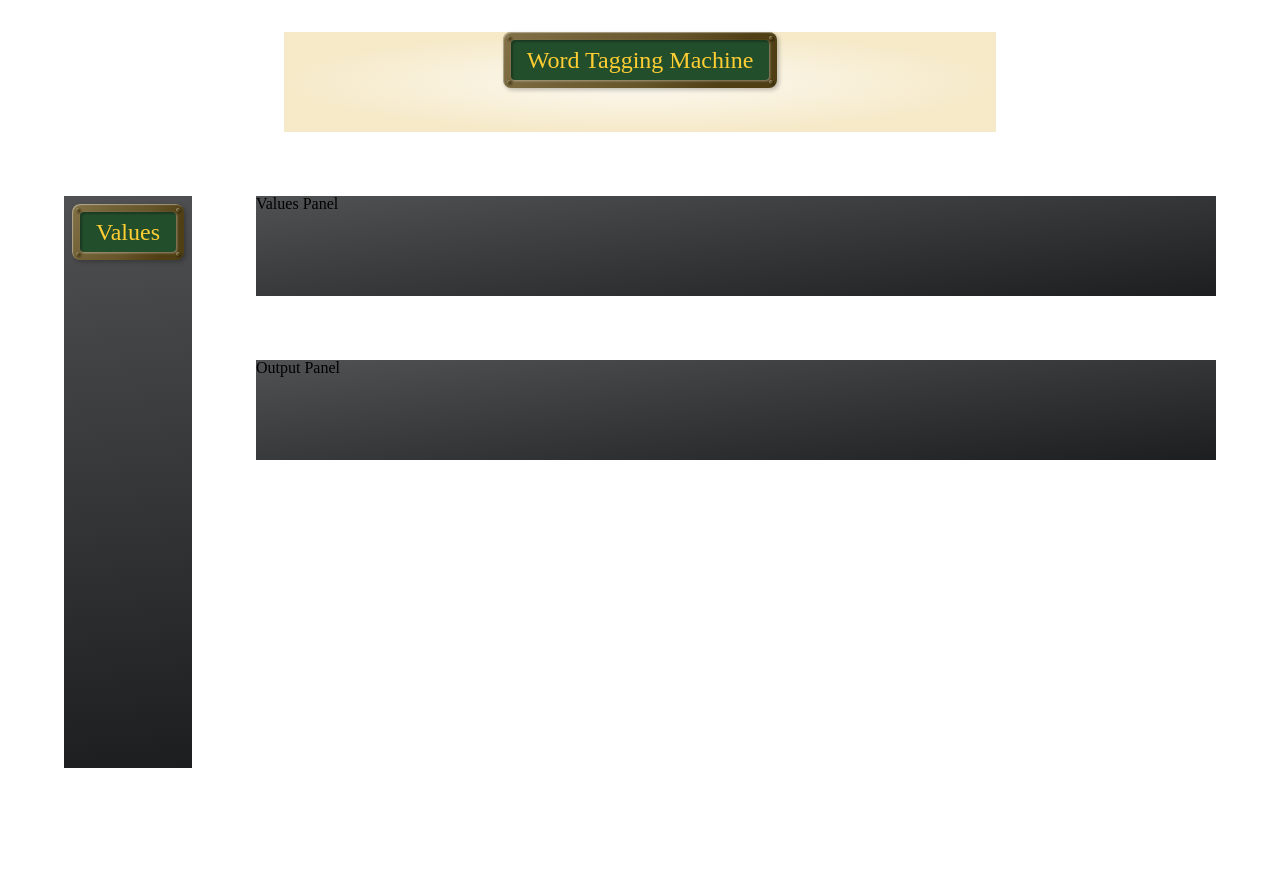
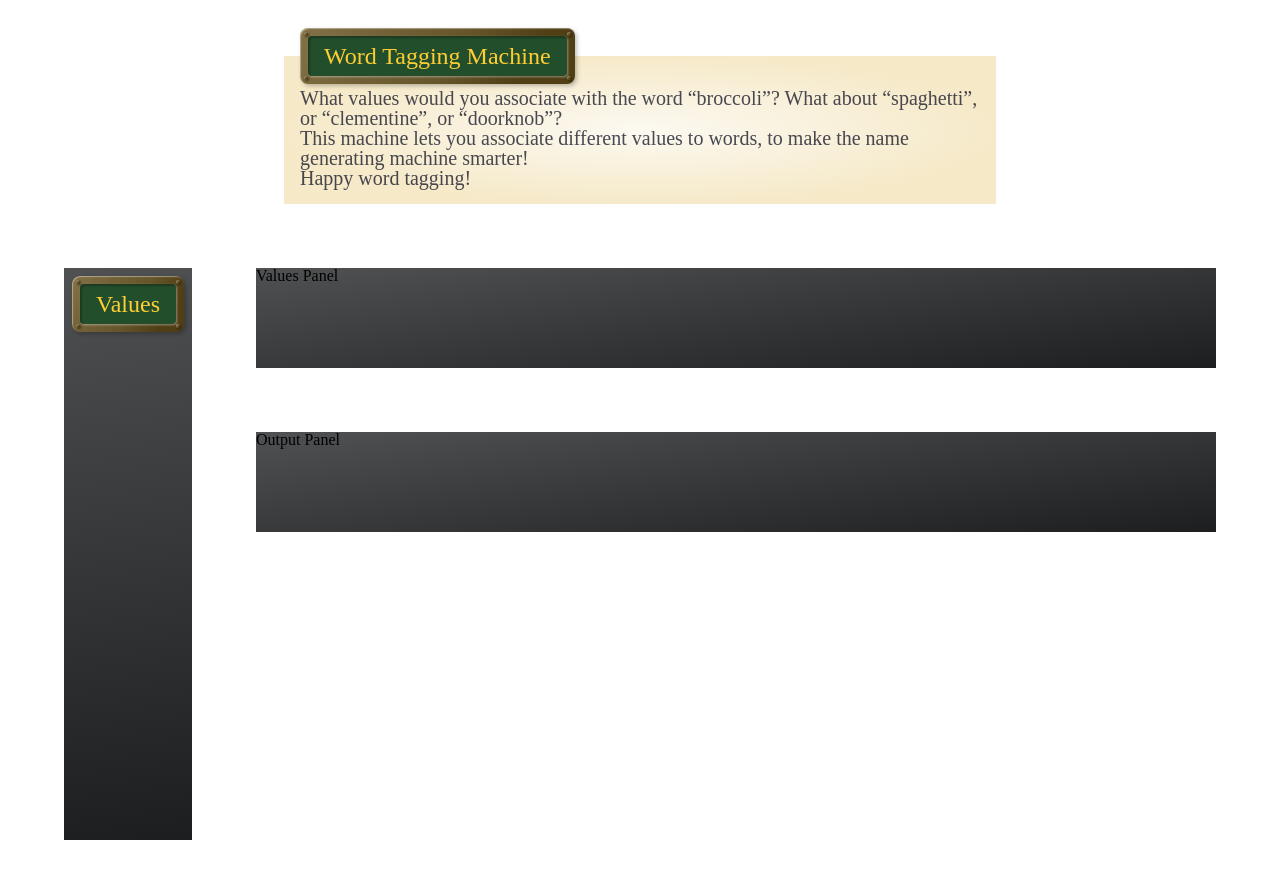
Before and after one commit to JCLaHoot/name-generator, a React (Create React App) app: page / in a window 1280 px wide. Shown: the top 878 px of the page. Before the commit the page ends 800 px from the top, so only its background shows below. Built offline with nearby package versions, Linux system fonts and the light colour scheme; no server answers; the database is empty.

Commit message:
some minor styling of the intro pannel

```diff
--- a/src/App.css
+++ b/src/App.css
@@ -114,6 +114,7 @@ table {
   --brass-04: #9F801C;
   --brass-05: #644F19;
 
+  --blotted-ink: rgba(28, 29, 44, 0.8);
 
 
 }
@@ -186,7 +187,6 @@ h2 {
 
 
 .intro-panel{
-  height: 100px;
   width: 100%;
 }
 
@@ -213,7 +213,7 @@ h2 {
 @media (min-width: 0) {
 
   .App{
-    margin: 32px 0;
+    margin: 56px 0;
   }
 
   .values-list {
@@ -269,7 +269,7 @@ h2 {
 
 @media (min-width: 768px) {
   .App{
-    margin: 32px 40px;
+    margin: 56px 40px;
     gap: 64px;
   }
 
@@ -289,7 +289,7 @@ h2 {
 
 @media (min-width: 1024px) {
   .App{
-    margin: 32px 64px;
+    margin: 56px 64px;
   }
 
   .machine {
@@ -389,13 +389,25 @@ h2 {
 */
 
 .intro-panel{
+  padding: 16px;
+  padding-top: 32px;
   box-sizing: border-box;
   background: var(--parchment);
+  position: relative;
+
+  font-family: 'La Belle Aurore', cursive;
+  color: var(--blotted-ink);
+}
+
+.intro-panel p {
+  font-size: 1.25em;
 }
 
 .intro-panel .ornate-label {
   margin: auto;
-
+  position: absolute;
+  top: -28px;
+  width: 100%;
 }
 
 /*
@@ -454,7 +466,7 @@ h2 {
 }
 
 .value-list-item .name {
-  color: rgba(28, 29, 44, 0.8);
+  color: var(--blotted-ink);
 }
 
 .value-list-item .icon {
--- a/src/components/introPanel.js
+++ b/src/components/introPanel.js
@@ -6,6 +6,12 @@ class IntroPanel extends Component {
         return (
             <div className="intro-panel">
                 <OrnateLabel>Word Tagging Machine</OrnateLabel>
+                <div>
+                    <p>What values would you associate with the word “broccoli”? What about “spaghetti”, or “clementine”, or “doorknob”?</p>
+                    <p>This machine lets you associate different values to words, to make the name generating machine smarter!</p>
+                    <p>Happy word tagging!</p>
+                </div>
+
             </div>
 
         )
```
